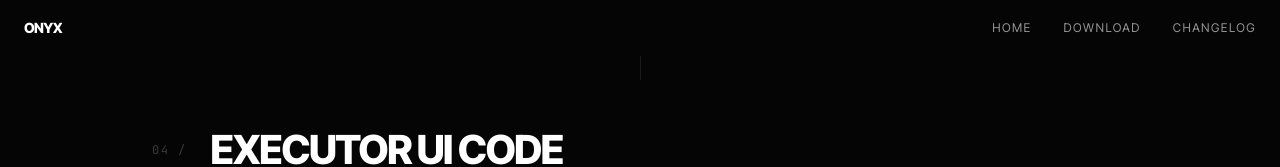
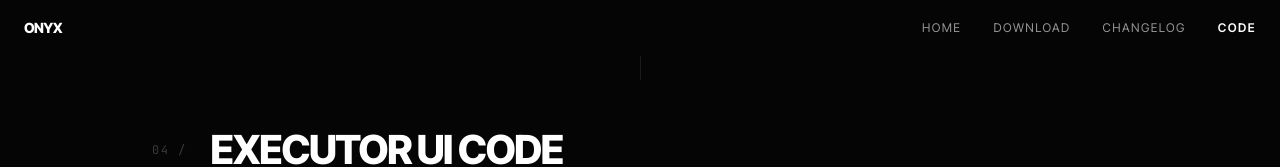
Before and after one commit to bleachfanjled/Onyx-Executor-1.0, a React (Vite) app: page /code in a window 1280 px wide. Shown: the top 167 px of the page. Built offline with nearby package versions, Linux system fonts and the light colour scheme; no server answers.

Commit message:
File changes

```diff
--- a/src/components/Nav.jsx
+++ b/src/components/Nav.jsx
@@ -15,6 +15,7 @@ export default function Nav() {
     { label: "Home", path: "/" },
     { label: "Download", path: "/download" },
     { label: "Changelog", path: "/changelog" },
+    { label: "Code", path: "/code" },
   ];
 
   return (
```
